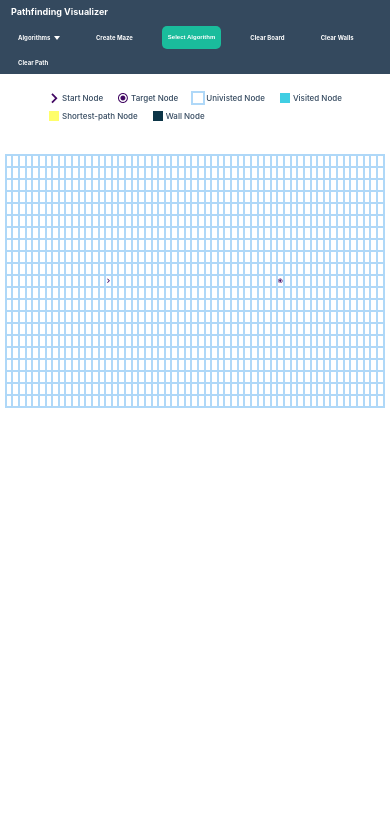
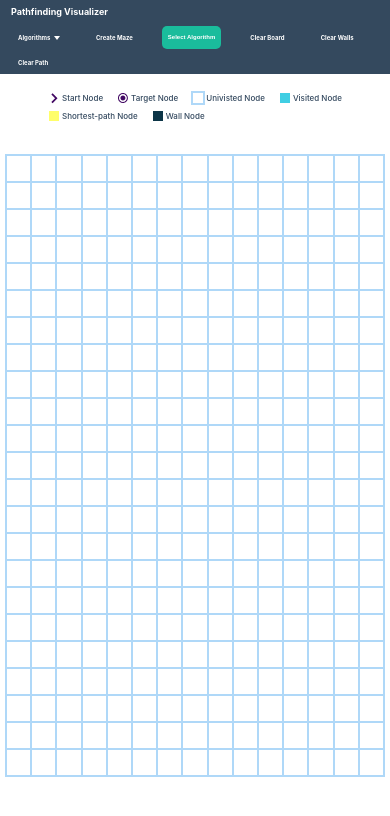
Before and after one commit to broliver18/algorithm-visualizer, a React (Create React App) app: page / in a window 390 px wide. Shown: the top 816 px of the page. Built offline with nearby package versions, Linux system fonts and the light colour scheme.

Commit message:
Fix grid

```diff
--- a/src/Components/Node/Node.css
+++ b/src/Components/Node/Node.css
@@ -2,7 +2,7 @@
   display: flex;
   justify-content: center;
   align-items: center;
-  height: 30px;
+  height: 25px;
   outline: 2px solid rgb(175, 216, 248);
   overflow: hidden;
 }
@@ -71,10 +71,3 @@
     background-color: rgb(255, 254, 106);
   }
 }
-
-@media only screen and (max-width: 450px) {
-  .node {
-    max-width: 10px;
-    max-height: 10px;
-  }
-}
--- a/src/Components/PathFinder/PathFinder.css
+++ b/src/Components/PathFinder/PathFinder.css
@@ -1,8 +1,12 @@
+* {
+  box-sizing: border-box;
+}
+
 table {
+  display: table;
   margin: 60px auto 20px auto;
   border-collapse: collapse;
   width: 97%;
-  height: 100%;
 }
 
 @media only screen and (max-width: 450px) {
--- a/src/Components/PathFinder/PathFinder.js
+++ b/src/Components/PathFinder/PathFinder.js
@@ -15,6 +15,9 @@ function PathFinder() {
   const [startNodeCol, setStartNodeCol] = useState(15);
   const [finishNodeRow, setFinishNodeRow] = useState(10);
   const [finishNodeCol, setFinishNodeCol] = useState(41);
+
+  const gridWidth = Math.floor(document.documentElement.clientWidth / 25);
+  const gridHeight = Math.floor(document.documentElement.clientHeight / 36);
 
   useEffect(() => {
     const newGrid = getInitialGrid();
@@ -119,9 +122,9 @@ function PathFinder() {
 
   function getInitialGrid() {
     const newGrid = [];
-    for (let row = 0; row < 21; row++) {
+    for (let row = 0; row < gridHeight; row++) {
       const currentRow = [];
-      for (let col = 0; col < 57; col++) {
+      for (let col = 0; col < gridWidth; col++) {
         currentRow.push(createNode(row, col));
       }
       newGrid.push(currentRow);
```
